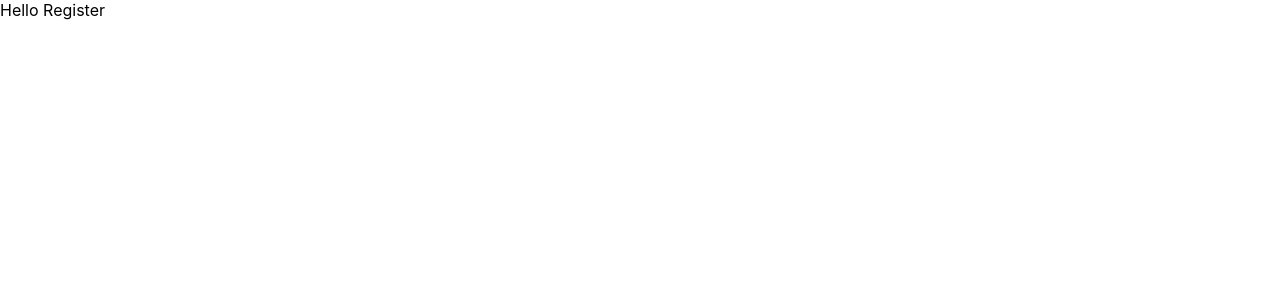
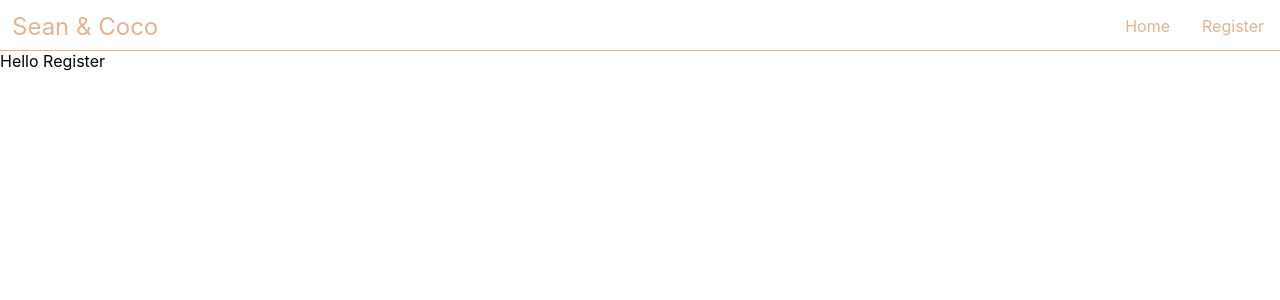
Before and after one commit to sean1093/wedding, a React (Create React App) app: page /register in a window 1280 px wide. Shown: the top 300 px of the page. Built offline with nearby package versions, Linux system fonts and the light colour scheme.

Commit message:
Add the main header (#23)
* feat: add common component

* feat: extract the content

* feat: add common header

```diff
--- /dev/null
+++ b/src/assets/content.json
@@ -0,0 +1,7 @@
+{
+    "header": {
+        "title": "Sean & Coco",
+        "home": "Home",
+        "register": "Register"
+    }
+}
--- a/src/components/Box.js
+++ b/src/components/Box.js
@@ -6,17 +6,23 @@ const StyleDiv = styled.div`
     margin: ${({ margin }) => margin || '0px'};
     padding: ${({ padding }) => padding || '0px'};
     width: ${({ width }) => width || 'auto'};
+    min-width: ${({ minWidth }) => minWidth || 'auto'};
     height: ${({ height }) => height || 'auto'};
     background-color: ${({ bgColor }) => bgColor || 'inherit'};
     overflow-y: ${({ overflowY }) => overflowY || 'visible'};
+    border: ${({ border }) => border || 'none'};
+    border-bottom: ${({ borderBottom }) => borderBottom || 'none'};
 `;
 
 const Box = ({
     margin,
     padding,
     width,
+    minWidth,
     height,
     bgColor,
+    border,
+    borderBottom,
     children,
     ...props
 }) => {
@@ -25,8 +31,11 @@ const Box = ({
             margin={margin}
             padding={padding}
             width={width}
+            minWidth={minWidth}
             height={height}
             bgColor={bgColor}
+            border={border}
+            borderBottom={borderBottom}
             {...props}
         >
             {children}
@@ -38,8 +47,11 @@ Box.propTypes = {
     margin: PropTypes.string,
     padding: PropTypes.string,
     width: PropTypes.string,
+    minWidth: PropTypes.string,
     height: PropTypes.string,
     bgColor: PropTypes.string,
+    border: PropTypes.string,
+    borderBottom: PropTypes.string,
     children: PropTypes.node.isRequired
 };
 
--- /dev/null
+++ b/src/components/Flex.js
@@ -0,0 +1,37 @@
+import { React } from 'react';
+import PropTypes from 'prop-types';
+import styled from 'styled-components';
+
+import Box from './Box';
+
+const StyleFlex = styled(Box)`
+    display: flex;
+    flex-direction: ${({ direction }) => direction || 'row'};
+    justify-content: ${({ justify }) => justify || 'start'};
+    align-items: ${({ align }) => align || 'flex-start'};
+    flex-wrap: ${({ flexWrap }) => flexWrap || 'nowarp'}; ;
+`;
+
+const Flex = ({ direction, justify, align, flexWrap, children, ...props }) => {
+    return (
+        <StyleFlex
+            direction={direction}
+            justify={justify}
+            align={align}
+            flexWrap={flexWrap}
+            {...props}
+        >
+            {children}
+        </StyleFlex>
+    );
+};
+
+Flex.propTypes = {
+    direction: PropTypes.string,
+    justify: PropTypes.string,
+    align: PropTypes.string,
+    flexWrap: PropTypes.string,
+    children: PropTypes.node.isRequired
+};
+
+export default Flex;
--- a/src/components/Header.js
+++ /dev/null
@@ -1,10 +0,0 @@
-
-
-
-const Header = () => {
-    return (
-        <>test</>
-    )
-};
-
-export default Header;
--- /dev/null
+++ b/src/components/Text.js
@@ -0,0 +1,35 @@
+import { React } from 'react';
+import PropTypes from 'prop-types';
+import styled from 'styled-components';
+
+import Box from './Box';
+
+const StyleText = styled(Box)`
+    font-size: ${({ fontSize }) => fontSize || '14px'};
+    text-align: ${({ textAlign }) => textAlign || 'left'};
+    color: ${({ color }) => color || '#E4B392'};
+`;
+
+const Text = ({ fontSize, color, textAlign, lang, children, ...props }) => {
+    return (
+        <StyleText
+            fontSize={fontSize}
+            textAlign={textAlign}
+            color={color}
+            lang={lang}
+            {...props}
+        >
+            {children}
+        </StyleText>
+    );
+};
+
+Text.propTypes = {
+    fontSize: PropTypes.string,
+    textAlign: PropTypes.string,
+    color: PropTypes.string,
+    lang: PropTypes.string,
+    children: PropTypes.node.isRequired
+};
+
+export default Text;
--- /dev/null
+++ b/src/service/main/Header.js
@@ -0,0 +1,37 @@
+import styled from 'styled-components';
+import { Link } from "react-router-dom";
+
+import Box from '../../components/Box';
+import Flex from '../../components/Flex';
+import Text from '../../components/Text';
+
+import content from '../../assets/content.json';
+
+const StyleLink = styled(Link)`
+    text-decoration: none;
+    color: #E4B392;
+    padding: 16px;
+`;
+
+const Header = () => {
+    return (
+        <Box
+            width="100%"
+            minWidth="330px"
+            height="50px"
+            borderBottom="1px solid #E4B392"
+        >
+            <Flex justify="space-between" height="50px">
+                <Text fontSize="24px" padding="12px">
+                    {content.header.title}
+                </Text>
+                <Flex>
+                    <StyleLink to="/">{content.header.home}</StyleLink>
+                    <StyleLink to="/register">{content.header.register}</StyleLink>
+                </Flex>
+            </Flex>
+        </Box>
+    )
+};
+
+export default Header;
--- a/src/service/main/Main.js
+++ b/src/service/main/Main.js
@@ -1,4 +1,4 @@
-import Header from "../../components/Header";
+import Header from "./Header";
 const Main = () => {
     return (
         <>
--- a/src/service/register/Register.js
+++ b/src/service/register/Register.js
@@ -1,7 +1,9 @@
+import Header from "../main/Header";
 
 const Register = () => {
     return (
         <>
+            <Header />
             Hello Register
         </>
     )
```
